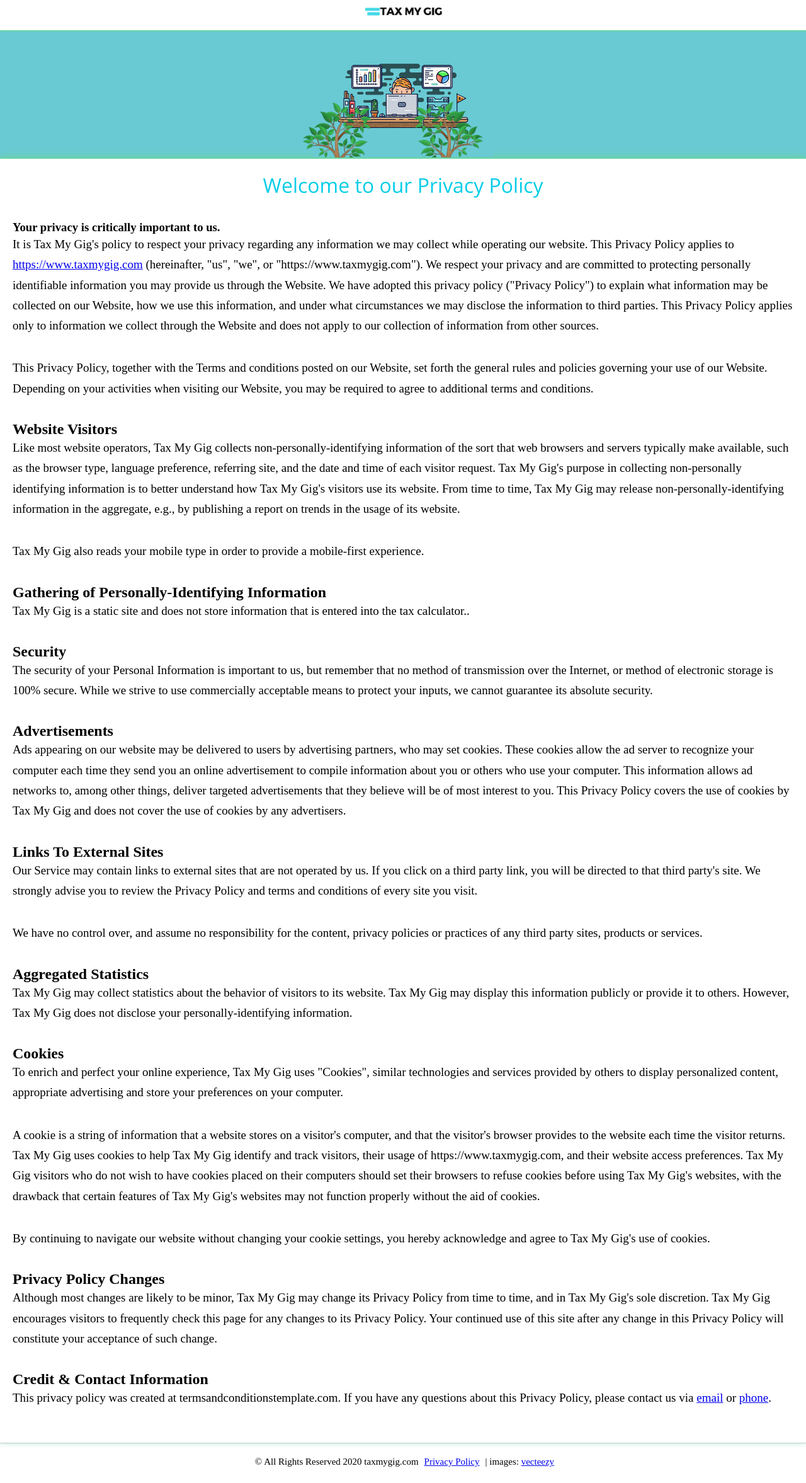
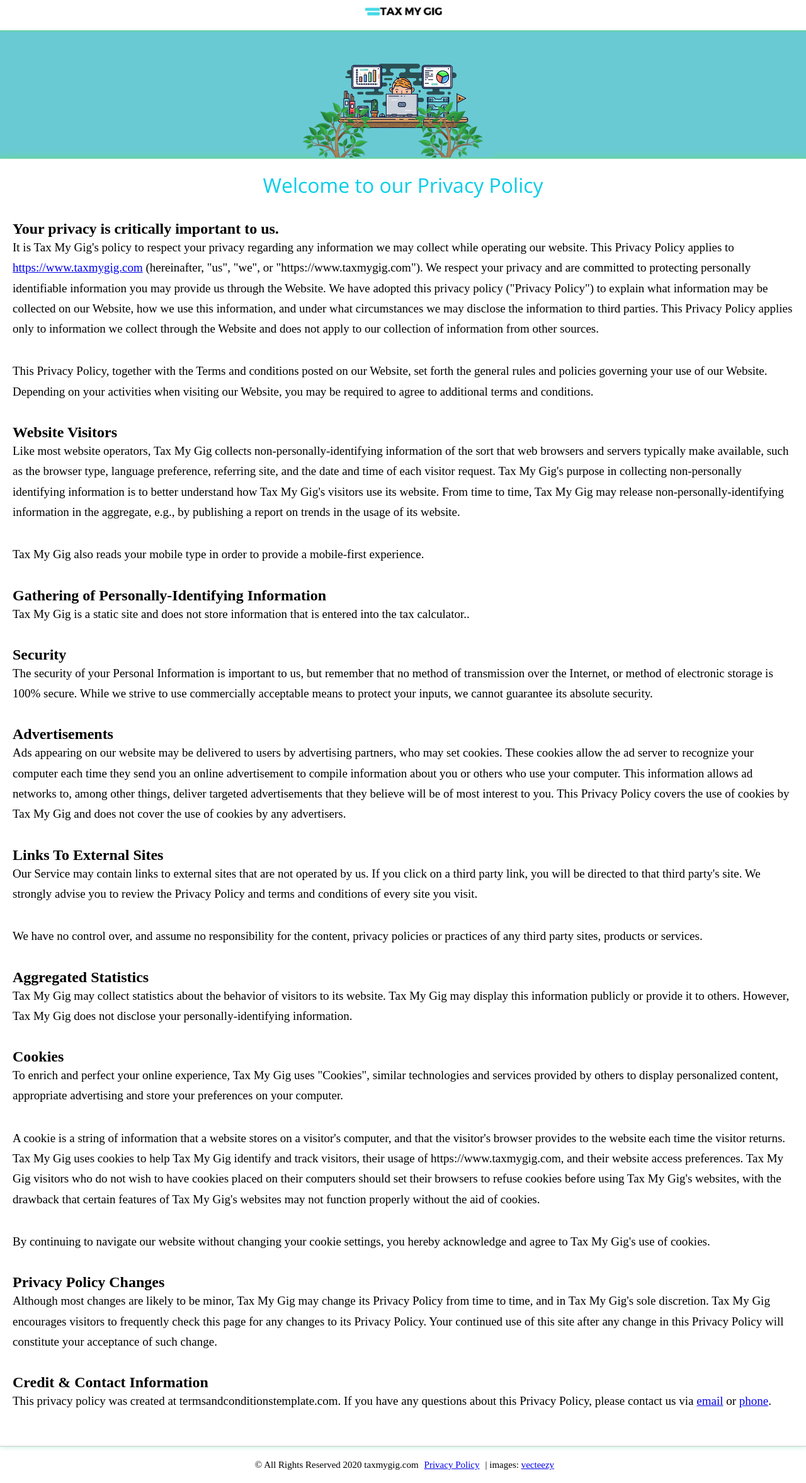
Before and after one commit to oblivionreb/oblivionreb.github.io, a Jekyll site: the page built from privacy-policy.html, in a window 1280 px wide. Shown: the whole page at 63% size. Built offline with Jekyll 4.4.1, drawn with Linux system fonts in a browser that asks for light colours; nearby versions of some CDN libraries.

```diff
--- a/privacy-policy.html
+++ b/privacy-policy.html
@@ -6,7 +6,7 @@ title: privacy policy
 
 <div class="info">
 			<h1>Welcome to our Privacy Policy</h1>
-			<h3>Your privacy is critically important to us.</h3>
+			<h2>Your privacy is critically important to us.</h2>
 
 
 			<p>It is Tax My Gig's policy to respect your privacy regarding any information we may collect while operating our website. This Privacy Policy applies to <a href="https://www.taxmygig.com">https://www.taxmygig.com</a> (hereinafter, "us", "we", or "https://www.taxmygig.com"). We respect your privacy and are committed to protecting personally identifiable information you may provide us through the Website. We have adopted this privacy policy ("Privacy Policy") to explain what information may be collected on our Website, how we use this information, and under what circumstances we may disclose the information to third parties. This Privacy Policy applies only to information we collect through the Website and does not apply to our collection of information from other sources.</p>
```
